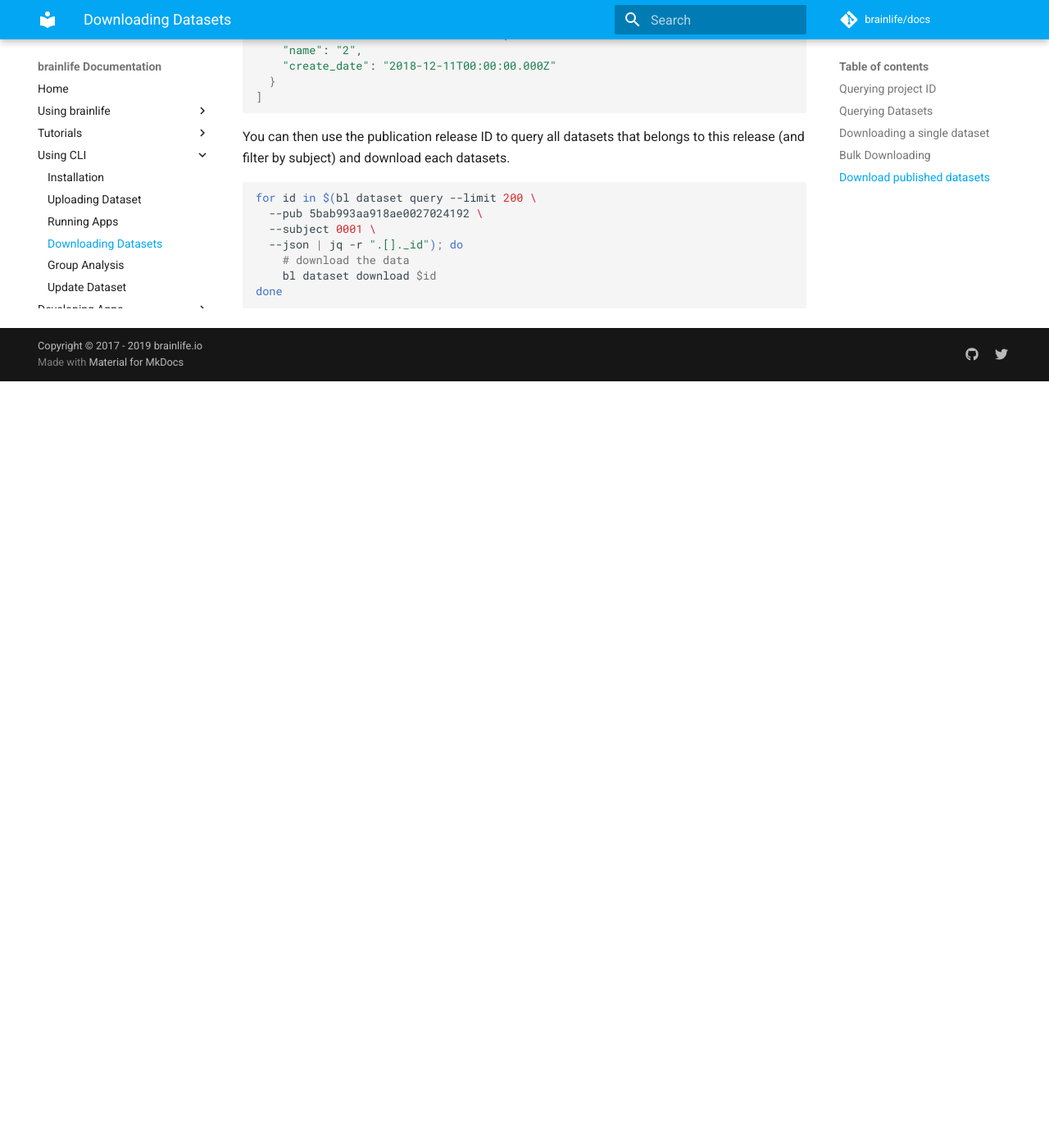
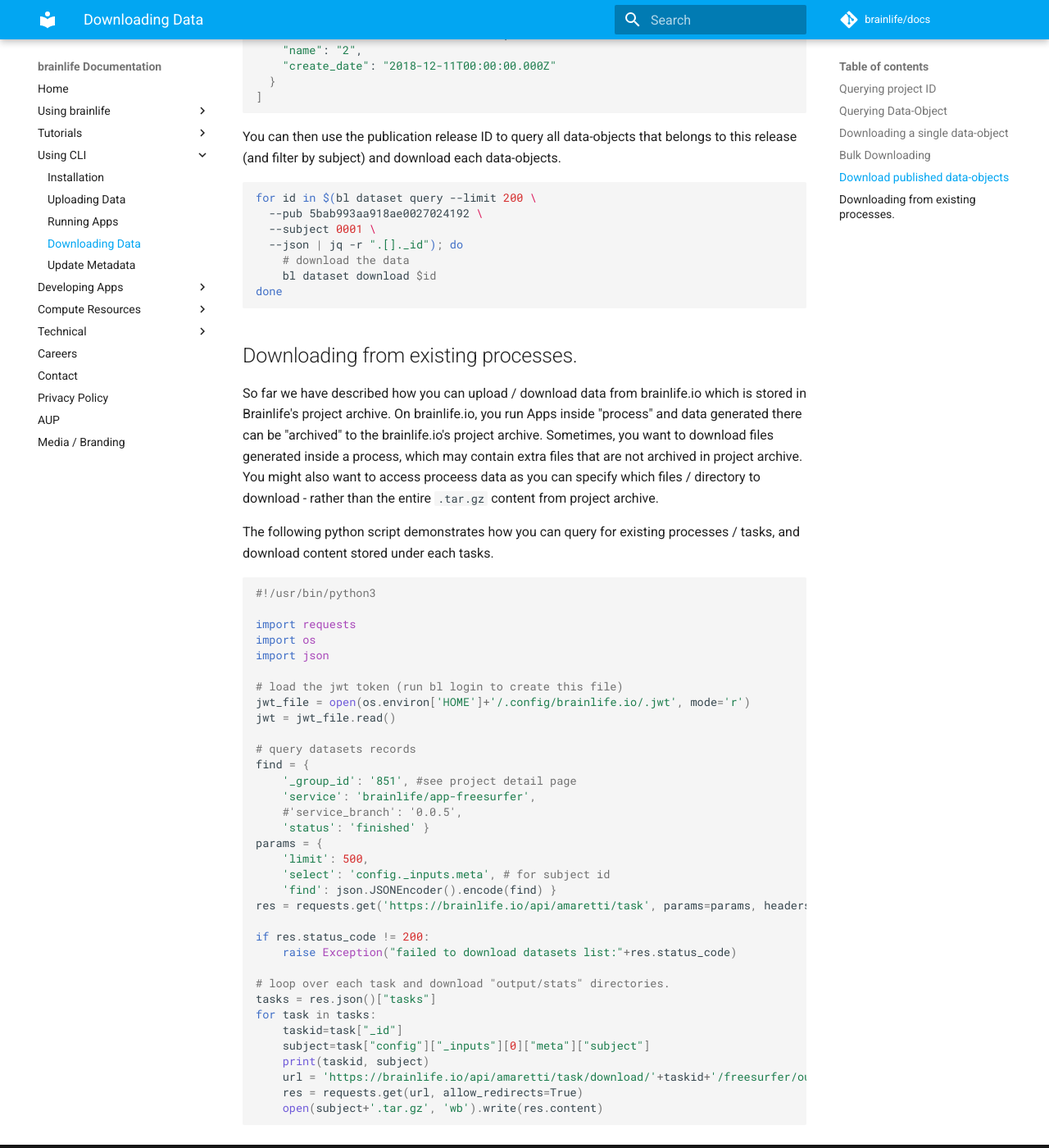
Before and after one commit to brainlife/docs, an MkDocs documentation site: the page built from docs/cli/download.md, in a window 1280 px wide and 1400 px high, scrolled down 2467 px. Shown: the whole window at 82% size. Built offline with MkDocs 1.6.1 and Material for MkDocs 9.7.7, drawn with Linux system fonts in a browser that asks for light colours; comment, search, counter and statistics services are not loaded; before the commit the page ends 2932 px from its top, so only the background shows below that; some of the changed text lies outside the part shown.

Commit message:
added download script for downloadig python

````diff
--- a/docs/cli/download.md
+++ b/docs/cli/download.md
@@ -1,9 +1,9 @@
 !!! warning
     This is a draft. Comments are welcomed!
 
-# Downloading Datasets
+# Downloading Data-Object
 
-Before downloading a dataset, let's see what datasets are available for you to download.
+Before downloading a data-object, let's see what data-objects are available for you to download.
 
 ### Querying project ID
 
@@ -21,7 +21,7 @@
 
 ```
 
-### Querying Datasets
+### Querying Data-Object
 
 ```
 
@@ -45,9 +45,9 @@
 2708 total datasets, showing first 100. To view the next 100, run 'bl dataset query --skip 100'
 ```
 
-### Downloading a single dataset
+### Downloading a single data-object
 
-Finally, now that you know the dataset ID to download, you can ..
+Finally, now that you know the data-object ID to download, you can ..
 
 ```
 $ bl dataset download -i 5a050ad5d76a2a002737e572
@@ -93,9 +93,9 @@
 
 ```
 
-## Download published datasets
+## Download published data-objects
 
-Brainlife allows users to permanently publish datasets from a project. You can query published datasets by first querying the publication ID.
+Brainlife allows users to permanently publish data-objects from a project. You can query published data-objects by first querying the publication ID.
 
 ```bash
 bl login
@@ -124,7 +124,7 @@
 
 ```
 
-You can then use the publication release ID to query all datasets that belongs to this release (and filter by subject) and download each datasets.
+You can then use the publication release ID to query all data-objects that belongs to this release (and filter by subject) and download each data-objects.
 
 
 ```bash
@@ -137,3 +137,50 @@
 	bl dataset download $id
 done
 ```
+
+## Downloading from existing processes.
+
+So far we have described how you can upload / download data from brainlife.io which is stored in Brainlife's project archive. On brainlife.io, you run
+Apps inside "process" and data generated there can be "archived" to the brainlife.io's project archive. Sometimes, you want to download files generated
+inside a process, which may contain extra files that are not archived in project archive. You might also want to access proceess data as you can specify
+which files / directory to download - rather than the entire `.tar.gz` content from project archive.
+
+The following python script demonstrates how you can query for existing processes / tasks, and download content stored under each tasks.
+
+```python
+#!/usr/bin/python3
+
+import requests
+import os
+import json
+
+# load the jwt token (run bl login to create this file)
+jwt_file = open(os.environ['HOME']+'/.config/brainlife.io/.jwt', mode='r')
+jwt = jwt_file.read()
+
+# query datasets records
+find = {
+    '_group_id': '851', #see project detail page
+    'service': 'brainlife/app-freesurfer',
+    #'service_branch': '0.0.5',
+    'status': 'finished' }
+params = {
+    'limit': 500,
+    'select': 'config._inputs.meta', # for subject id
+    'find': json.JSONEncoder().encode(find) }
+res = requests.get('https://brainlife.io/api/amaretti/task', params=params, headers={'Authorization': 'Bearer '+jwt})
+
+if res.status_code != 200:
+    raise Exception("failed to download datasets list:"+res.status_code)
+
+# loop over each task and download "output/stats" directories.
+tasks = res.json()["tasks"]
+for task in tasks:
+    taskid=task["_id"]
+    subject=task["config"]["_inputs"][0]["meta"]["subject"]
+    print(taskid, subject)
+    url = 'https://brainlife.io/api/amaretti/task/download/'+taskid+'/freesurfer/output/stats?at='+jwt
+    res = requests.get(url, allow_redirects=True)
+    open(subject+'.tar.gz', 'wb').write(res.content)
+
+```
--- a/mkdocs.yml
+++ b/mkdocs.yml
@@ -36,11 +36,10 @@
 
   - Using CLI:
     - Installation: cli/install.md
-    - Uploading Dataset: cli/upload.md
+    - Uploading Data: cli/upload.md
     - Running Apps: cli/app.md
-    - Downloading Datasets: cli/download.md
-    - Group Analysis: cli/group.md
-    - Update Dataset: cli/update.md
+    - Downloading Data: cli/download.md
+    - Update Metadata: cli/update.md
 
   - Developing Apps:
     - Introduction: apps/introduction.md
````
Also changed, not shown: docs/cli/group.md (+1 -1 lines).
